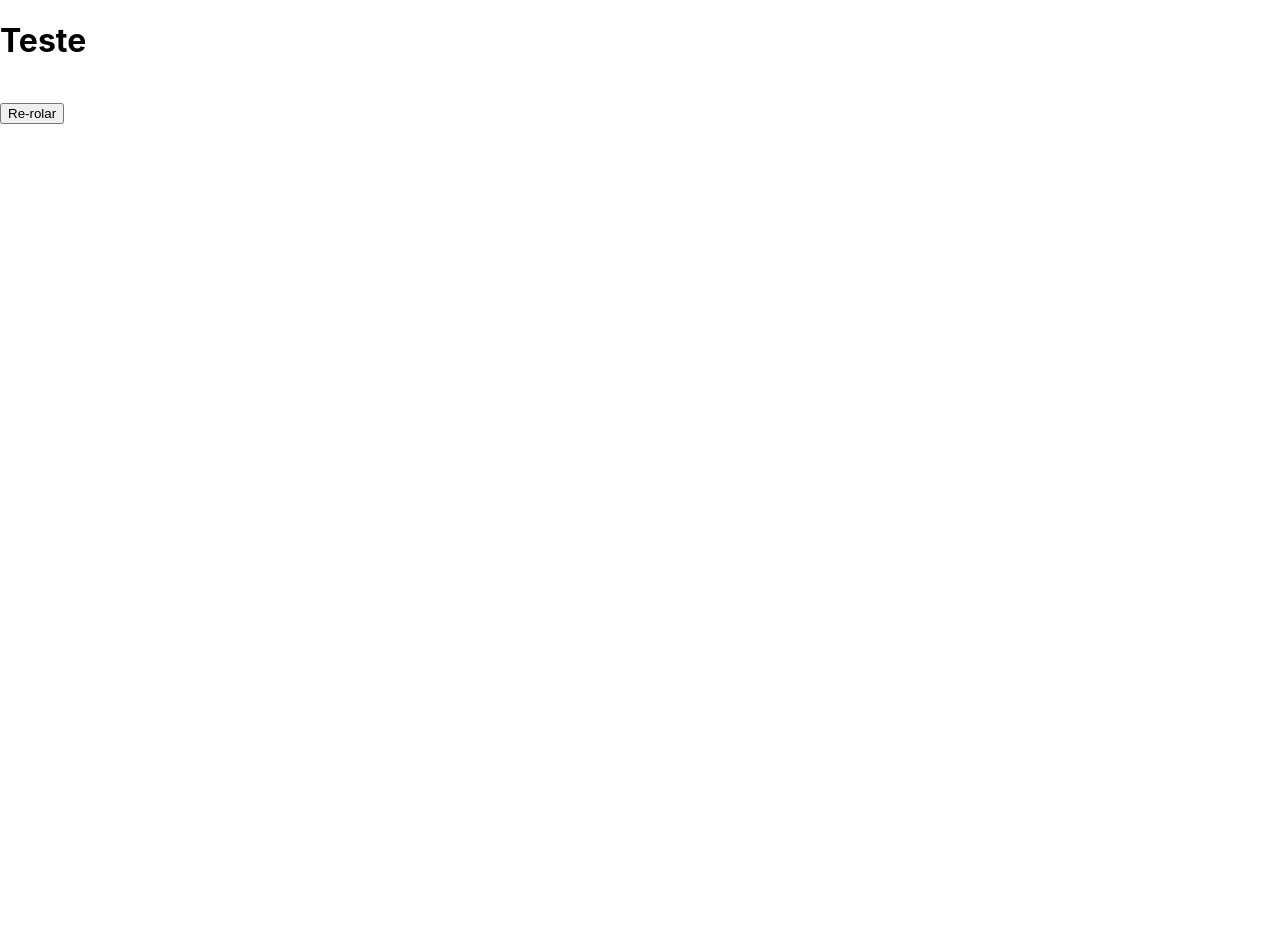
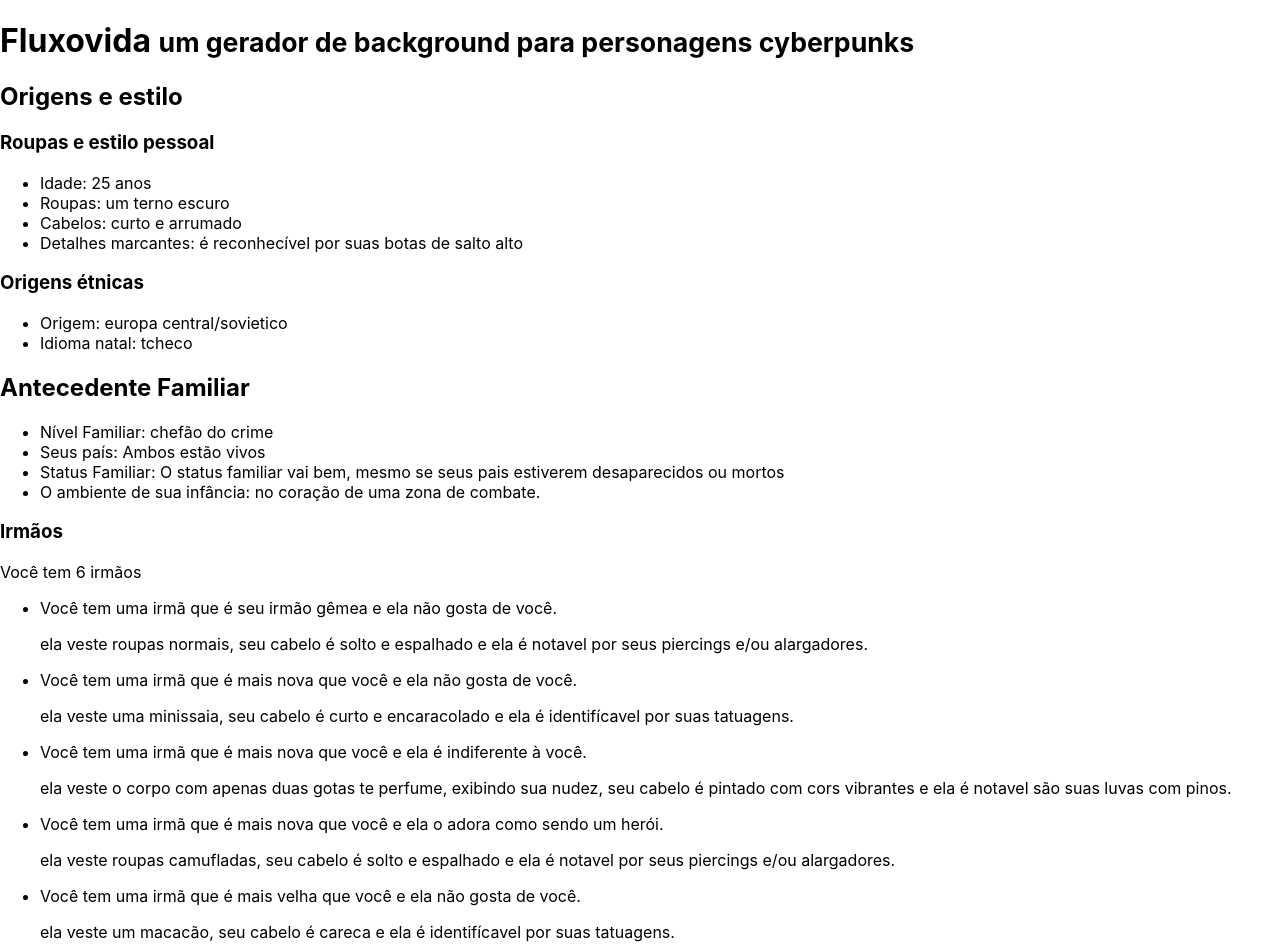
Before and after one commit to t4vor4/fluxovida, a React (Create React App) app: page / in a window 1280 px wide. Shown: the top 952 px of the page. Before the commit the page ends 800 px from the top, so only its background shows below. Built offline with nearby package versions, Linux system fonts and the light colour scheme.

Commit message:
[feature] Criado um componente que monta a descrição dos irmãos.

```diff
--- a/src/App.js
+++ b/src/App.js
@@ -1,9 +1,10 @@
-import React, {useState} from 'react';
+import React, { useState, useEffect } from 'react';
 // import Origem from './components/Origens';
 // import Antecedente from './components/AntecedenteFamiliar';
 // import Motivacoes from './components/Motivacoes';
 // import Eventos from './components/EventosDaVida';
 import $f from './components/ControlFunc';
+import Compirmaos from './components/CompIrmaos';
 import Fluxo from './json/fluxovida.json';
 import './App.css';
 
@@ -12,22 +13,81 @@ function App() {
 
   // console.log(Fluxo)
 
-  const [initial,setInitial] = useState(JSON.parse($f.init($f.idade())))
+  const [initial, setInitial] = useState(
+    JSON.parse($f.init($f.idade()))
+  );
 
-  console.log(initial.section1)
-  console.log(initial.section2)
-  console.log(initial.section3)
-  console.log(initial.section4)
+  const s1 = initial.section1;
+  const s2 = initial.section2;
+  const s3 = initial.section3;
+  const s4 = initial.section4;
 
 
+  useEffect(() => {
+    console.log(s2.irmaos);
+    // console.log(initial.section2)
+    // console.log(initial.section3)
+    // console.log(initial.section4)
+  })
   return (
-    <div className="App">
-      <h1>Teste</h1>
-      <span>
+    <div className="content_page">
+
+      <header>
+        <h1>Fluxovida <small>um gerador de background para personagens cyberpunks</small></h1>
+      </header>
+      <section>
+        <h2>{s1.section_nome}</h2>
+        <h3>Roupas e estilo pessoal</h3>
+        <ul>
+          <li>Idade: {s1.idade} anos</li>
+          <li>Roupas: {s1.roupas}</li>
+          <li>Cabelos: {s1.cabelos}</li>
+          <li>Detalhes marcantes: {s1.detalhes}</li>
+        </ul>
+        <h3>Origens étnicas</h3>
+        <ul>
+          <li>Origem: {s1.origem}</li>
+          <li>Idioma natal: {s1.lingua}</li>
+        </ul>
+      </section>
+
+      <section>
+        <h2>Antecedente Familiar</h2>
+        <ul>
+          <li>Nível Familiar: {s2.nivel_familiar}</li>
+          <li>Seus país: {s2.pais}</li>
+          {!!s2.algo_aconteceu_a_seus_pais && <li>O que houve com seus país? {s2.algo_aconteceu_a_seus_pais}</li>}
+          <li>Status Familiar: {s2.status_familiar}</li>
+          {!!s2.tragedia_familiar && <li>Tragédia familiar: {s2.tragedia_familiar}</li>}
+          <li>O ambiente de sua infância: {s2.o_ambiente_de_sua_infancia}</li>
+        </ul>
+        <h3>Irmãos</h3>
+        {<Compirmaos irmaos={s2.irmaos} />}
+
+      </section>
+
+      <section>
+        <h2>Motivações</h2>
+        <ul>
+  <li>Sua personalidade: {s3.caracteristicas_de_sua_personalidade}</li>
+  <li>A quem você dá mais valor? {s3.pessoa_que_mais_valoriza}</li>
+  <li>O mais importante para você é {s3.o_que_mais_valoriza}</li>
+        <li>Qual sua opinião em relação as pessoas em geral? {s3.qual_a_sua_opiniao_em_relacao_as_pessoas}</li>
+        <li>O objeto pelo qual você tem mais carinho é {s3.seu_objeto_mais_estimado}</li>
+        </ul>
+      </section>
+
+      <section>
+        <h2>Eventos da sua vida</h2>
+        <ul>
+
+        </ul>
+      </section>
+      <footer></footer>
       {/* {initial} */}
-      </span>
-      <br/>
-      <button onClick={ _ => setInitial(JSON.parse($f.init($f.idade())))}>Re-rolar</button>
+
+
+      {/* <button onClick={ _ => setInitial($f.init($f.idade()))}>Re-rolar</button> */}
     </div>
   );
 }
--- /dev/null
+++ b/src/components/CompIrmaos.jsx
@@ -0,0 +1,32 @@
+import React from 'react';
+
+export default (props) => {
+    const b = {}
+    b.bro = props.irmaos;
+    b.list = [];
+
+    if (!!b.bro) {
+        for (let i = 0; i < b.bro.length; i++) {
+            const bro = b.bro[i];
+            const tags = (
+                <li key={i+'element'}>
+                    <p>Você tem {bro.genero} que é {bro.idade} e {bro.artigo[2]} {bro.sentimentos}.</p>
+                    <p>{bro.estilo}</p>
+                </li>
+            )
+            b.list.push(tags)
+        }
+
+        b.final = <div>
+            <p>Você tem {b.bro.length} irmão{b.bro.length > 1 && 's'}</p>
+            <ul>{b.list}</ul>
+        </div>
+    }
+    else {
+        b.final = <div>
+            <p>Você não tem irmãos.</p>
+        </div>
+    }
+
+    return b.final
+}
--- a/src/components/ControlFunc.jsx
+++ b/src/components/ControlFunc.jsx
@@ -13,13 +13,24 @@ func.rollArr = arr => arr[func.dado(arr.length) - 1]
 func.handleChange = (event, $state) => $state(event.target.value)
 
 func.$irmaos = (obj,qtd) => {
+    const {roupas,cabelos,detalhes} = Fluxo.origens_e_estilo;
+    const $gen = (func.dado(obj.sexo.length) - 1);
+    const $artigo = !!$gen ? ['a','uma','ela'] : ['o','um','ele'];
     const x = []
+    const filtraIrmaos = (string,gen) => {
+        let st = string;
+        if (string.indexOf('{artigo}') !== -1) st = string.replace('{artigo}', !!gen ? 'a' : 'o');
+        return st;
+    }
+
     for (let i = 0; i < qtd; i++) {
         const irmaos = {
             nome: "nome generico",
-            genero: func.rollArr(obj.sexo),
-            idade: obj.idade[func.idadeIrmaos()],
-            sentimentos: func.rollArr(obj.sentimentos)
+            genero: obj.sexo[$gen],
+            artigo: $artigo,
+            idade: filtraIrmaos(obj.idade[func.idadeIrmaos()],$gen),
+            sentimentos: func.rollArr(obj.sentimentos),
+            estilo: `${$artigo[2]} veste ${func.rollArr(roupas)}, seu cabelo é ${func.rollArr(cabelos)} e ${$artigo[2]} ${func.rollArr(detalhes)}.`
         }
         x.push(irmaos)
     }
@@ -27,14 +38,14 @@ func.$irmaos = (obj,qtd) => {
 }
 
 func.$amigos = ev => {
-    console.log(ev)
+    // console.log(ev)
     return{
         relacionamento: func.rollArr(ev.fazendo_um_amigo)
     }
 }
 
 func.$inimigos = ev => {
-    console.log(ev)
+    // console.log(ev)
     // const obj = Fluxo.antecedente_familiar.irmaos
     return{
         fez_um_inimigo: func.rollArr(ev.fez_um_inimigo),
@@ -141,6 +152,7 @@ func.section1 = ($idade) => {
 
 func.section2 = _ => {
     const $af = Fluxo.antecedente_familiar
+
     const $statusPais = (func.dado(10)) < 7
     const statusFam = (func.dado(2)) - 1
     let $qtd = func.dado(10)
@@ -154,7 +166,7 @@ func.section2 = _ => {
         status_familiar: $af.status_familiar[statusFam],
         tragedia_familiar: !statusFam ? func.rollArr($af.tragedia_familiar) : false,
         o_ambiente_de_sua_infancia: func.rollArr($af.o_ambiente_de_sua_infancia),
-        irmaos: !!$qtd ? func.$irmaos($af.irmaos,$qtd) : 'Não possuí irmãos. É filho único.'
+        irmaos: !!$qtd && func.$irmaos($af.irmaos,$qtd)
     }
 }
 
--- a/src/json/fluxovida.json
+++ b/src/json/fluxovida.json
@@ -4,14 +4,14 @@
         "roupas": [
             "couro",
             "jeans",
-            "terno escuro",
-            "macacão",
-            "minissaia",
-            "alta costura",
-            "camuflada",
+            "um terno escuro",
+            "um macacão",
+            "uma minissaia",
+            "roupas de alta costura",
+            "roupas camufladas",
             "roupas normais",
-            "nu",
-            "mendigo chique"
+            "o corpo com apenas duas gotas te perfume, exibindo sua nudez",
+            "o estilo mendigo chique"
         ],
         "cabelos": [
             "moicano",
@@ -20,21 +20,22 @@
             "solto e espalhado",
             "careca",
             "com mechas",
-            "Pintados",
+            "pintado com uma cor vibrante",
+            "pintado com cors vibrantes",
             "curto e arrumado",
             "curto e encaracolado",
             "longo e liso"
         ],
         "detalhes": [
-            "tatuagens",
-            "óculos espelhados",
-            "cicatrizes rituais",
-            "luvas com pinos",
-            "piercings e/ou alargadores",
-            "Unhas compridas",
-            "botas de salto alto",
-            "lentes de contato estranhas",
-            "luvas sem dedo"
+            "é identifícavel por suas tatuagens",
+            "é reconhecível por seus distintos óculos espelhados",
+            "é identificavel por suas cicatrizes rituais",
+            "é notavel são suas luvas com pinos",
+            "é notavel por seus piercings e/ou alargadores",
+            "é reconhecível por suas unhas compridas e muito bem cuidadas",
+            "é reconhecível por suas botas de salto alto",
+            "é identificavel por usar lentes de contato estranhas",
+            "é notavel por usar luvas sem dedo"
         ],
         "origem_etnica": [
             {
@@ -278,20 +279,20 @@
         ],
         "irmaos": {
             "sexo": [
-                "Homem",
-                "Mulher"
+                "um irmão",
+                "uma irmã"
             ],
             "idade": [
-                "mais novo",
-                "mais velho",
-                "gêmeo"
+                "mais nov{artigo} que você",
+                "mais velh{artigo} que você",
+                "seu irmão gême{artigo}"
             ],
             "sentimentos": [
-                "O irmão não gosta de você",
-                "O irmão gosta de você",
-                "O irmão não gosta nem desgosta de você",
-                "ele o adora como sendo um herói",
-                "ele o odeia"
+                "não gosta de você",
+                "gosta de você",
+                "é indiferente à você",
+                "o adora como sendo um herói",
+                "o odeia"
             ]
         }
     },
```
